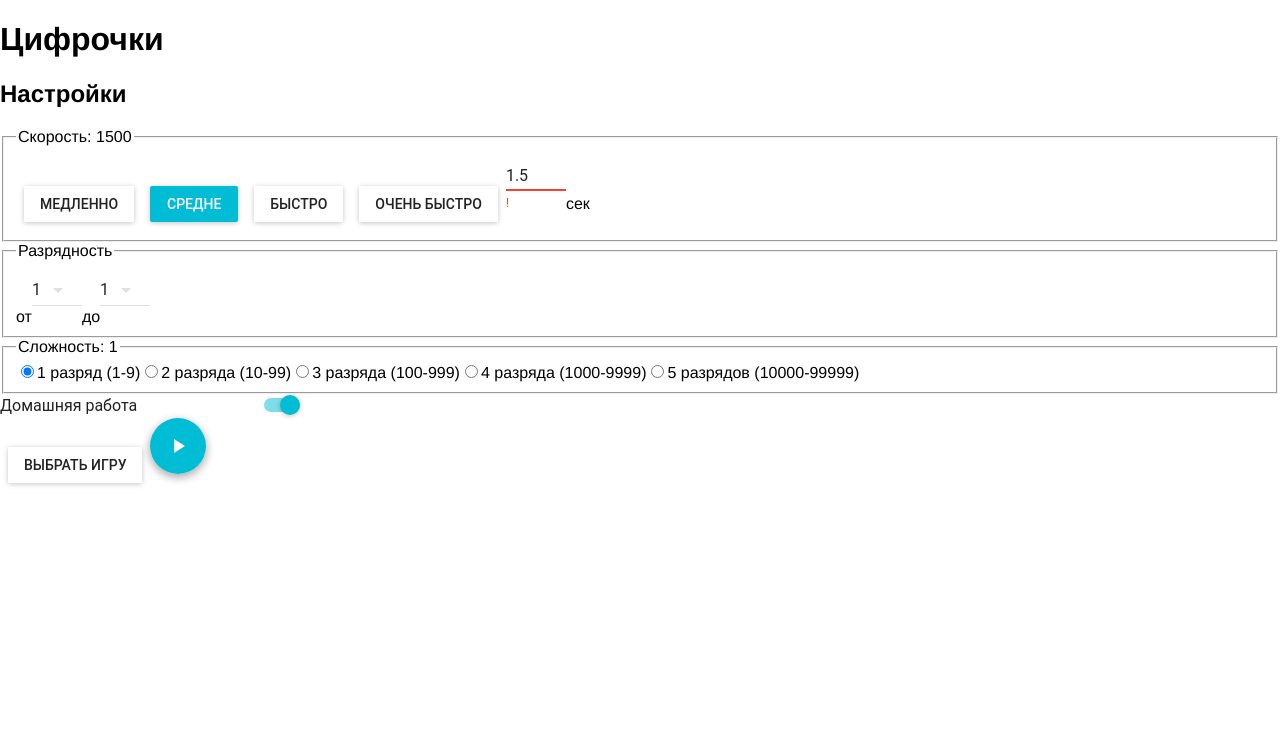
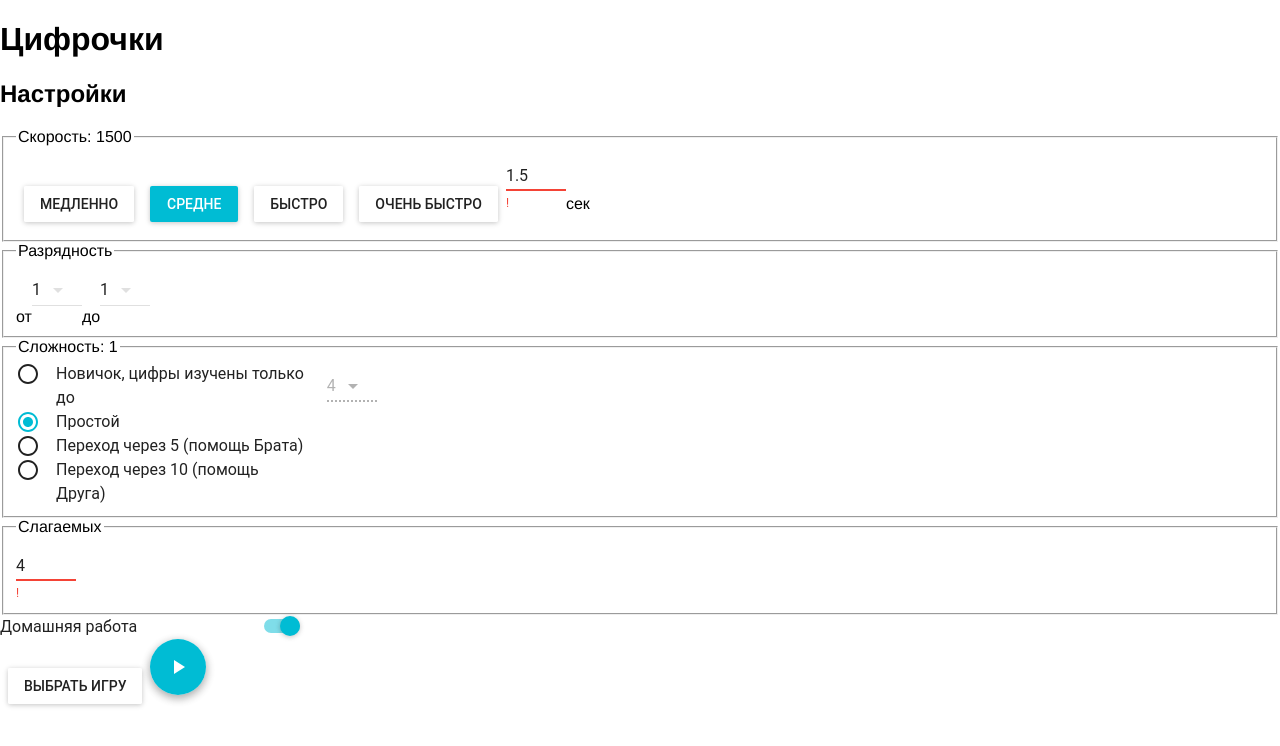
Before and after one commit to chcat2014/smart, a React (Create React App) app: page /test1 in a window 1280 px wide. Shown: the top 746 px of the page. Built offline with nearby package versions, Linux system fonts and the light colour scheme.

Commit message:
settings

```diff
--- a/package.json
+++ b/package.json
@@ -1,7 +1,6 @@
 {
   "name": "smart",
   "version": "0.1.0",
-  "homepage": "http://chcat2014.github.io/smart",
   "private": true,
   "dependencies": {
     "react": "16.2.0",
--- a/src/components/test1/Test1.js
+++ b/src/components/test1/Test1.js
@@ -18,7 +18,10 @@ class Test1 extends Component {
           speed: cfg.speed,
           complexity: cfg.complexity,
           minDigits: cfg.minDigits,
-          maxDigits: cfg.maxDigits
+          maxDigits: cfg.maxDigits,
+          sum: cfg.sum,
+          checkAnswers: cfg.checkAnswers,
+          maxNumber: cfg.maxNumber
         }});
     }
 
--- a/src/components/test1/run/Test1Run.js
+++ b/src/components/test1/run/Test1Run.js
@@ -19,7 +19,13 @@ class Test1Run extends Component {
         this.minNumber = Math.pow(10, this.props.settings.minDigits - 1);
         this.maxNumber = Math.pow(10, this.props.settings.maxDigits) - 1;
 
-        this.state = {digit: '', count: 0, sum: 0, maxCount: 5, show: false};
+        this.state = {
+          digit: '',
+          count: 0,
+          sum: 0,
+          maxCount: this.props.settings.sum,
+          show: false
+        };
 
         this.tick = setTimeout(this.nextTick, 50);
     }
--- a/src/components/test1/settings/Test1Settings.css
+++ b/src/components/test1/settings/Test1Settings.css
@@ -9,3 +9,8 @@
 .Test1Setings .numberField{
   width: 60px !important;
 }
+.Test1Setings .flexContainer{
+  display: flex;
+  justify-content:flex-start;
+  align-items:flex-start;
+}
--- a/src/components/test1/settings/Test1Settings.js
+++ b/src/components/test1/settings/Test1Settings.js
@@ -7,6 +7,7 @@ import {Link} from 'react-router-dom'
 import SelectField from 'material-ui/SelectField';
 import MenuItem from 'material-ui/MenuItem';
 import Toggle from 'material-ui/Toggle';
+import {RadioButton, RadioButtonGroup} from 'material-ui/RadioButton';
 
 import './Test1Settings.css'
 
@@ -20,12 +21,16 @@ class Test1Settings extends Component {
         this.onMinDigitsChanged = this.onMinDigitsChanged.bind(this);
         this.onMaxDigitsChanged = this.onMaxDigitsChanged.bind(this);
         this.onCheckAnswersChanged = this.onCheckAnswersChanged.bind(this);
+        this.onMaxNumberChanged = this.onMaxNumberChanged.bind(this);
+        this.onSumChanged = this.onSumChanged.bind(this);
         this.state = {
           speed: this.props.speed,
           complexity: this.props.complexity,
           minDigits: 1,
           maxDigits: 1,
-          checkAnswers: true
+          checkAnswers: true,
+          maxNumber: 4,
+          sum: 4
         };
     }
 
@@ -42,8 +47,8 @@ class Test1Settings extends Component {
         this.setState({speed: parseInt(e.currentTarget.value, 10)});
     }
 
-    onComplexityChanged(e) {
-        this.setState({complexity: parseInt(e.currentTarget.value, 10)});
+    onComplexityChanged(e, value) {
+        this.setState({complexity: value});
     }
 
     onMinDigitsChanged(e, key, payload) {
@@ -57,6 +62,16 @@ class Test1Settings extends Component {
     onMaxDigitsChanged(e, key, payload) {
       const change = {maxDigits: payload};
       this.setState(change);
+    }
+
+    onMaxNumberChanged(e, key, payload) {
+      const change = {maxNumber: payload};
+      this.setState(change);
+    }
+
+    onSumChanged(e) {
+        let sum = parseFloat(e.currentTarget.value, 10);
+        this.setState({sum: sum});
     }
 
     onCheckAnswersChanged(e, isChecked) {
@@ -78,24 +93,6 @@ class Test1Settings extends Component {
                 value={speed.value}
                 primary={this.state.speed === speed.value}
                 className="settingsButton"/>
-            </span>
-        );
-
-        const complexities = [
-            {id: 1, name: '1 разряд (1-9)', value: 1},
-            {id: 2, name: '2 разряда (10-99)', value: 2},
-            {id: 3, name: '3 разряда (100-999)', value: 3},
-            {id: 4, name: '4 разряда (1000-9999)', value: 4},
-            {id: 5, name: '5 разрядов (10000-99999)', value: 5},
-        ];
-
-        const contentComplexity = complexities.map((complexity) =>
-            <span key={complexity.id}>
-                <input type="radio" name="complexity" id={'chkComplexity' + complexity.id}
-                       checked={this.state.complexity === complexity.value}
-                       value={complexity.value}
-                       onChange={this.onComplexityChanged}/>
-                <label htmlFor={'chkComplexity' + complexity.id}>{complexity.name}</label>
             </span>
         );
 
@@ -141,7 +138,57 @@ class Test1Settings extends Component {
                 </fieldset>
                 <fieldset>
                     <legend>Сложность: {this.state.complexity}</legend>
-                    {contentComplexity}
+                    <div className="flexContainer">
+                      <div>
+                          <RadioButtonGroup name="complexity"
+                          onChange={this.onComplexityChanged}
+                          valueSelected={this.state.complexity}>
+                              <RadioButton
+                                value={0}
+                                label="Новичок, цифры изучены только до "
+                              />
+                            <RadioButton
+                              value={1}
+                              label="Простой"
+                            />
+                            <RadioButton
+                              value={2}
+                              label="Переход через 5 (помощь Брата)"
+                            />
+                            <RadioButton
+                              value={3}
+                              label="Переход через 10 (помощь Друга)"
+                            />
+                          </RadioButtonGroup>
+                      </div>
+                      <div style={{width: 50}}>
+                        <SelectField value={this.state.maxNumber} style={{width: 50}}
+                        autoWidth={true} onChange={this.onMaxNumberChanged}
+                        disabled={this.state.complexity !== 0}>
+                          <MenuItem value={4} primaryText="4" />
+                          <MenuItem value={5} primaryText="5" />
+                          <MenuItem value={6} primaryText="6" />
+                          <MenuItem value={7} primaryText="7" />
+                          <MenuItem value={8} primaryText="8" />
+                        </SelectField>
+                      </div>
+                    </div>
+                </fieldset>
+                <fieldset>
+                  <legend>Слагаемых</legend>
+                  <TextField
+                    name="inpSum"
+                    id="inpSum"
+                    type="number"
+                    step="1"
+                    value={this.state.sum}
+                    errorText="!"
+                    min="2"
+                    max="1000"
+                    required
+                    onChange={this.onSumChanged}
+                    className="numberField"
+                  />
                 </fieldset>
                 <div style={{width: 300}}>
                   <Toggle
```
